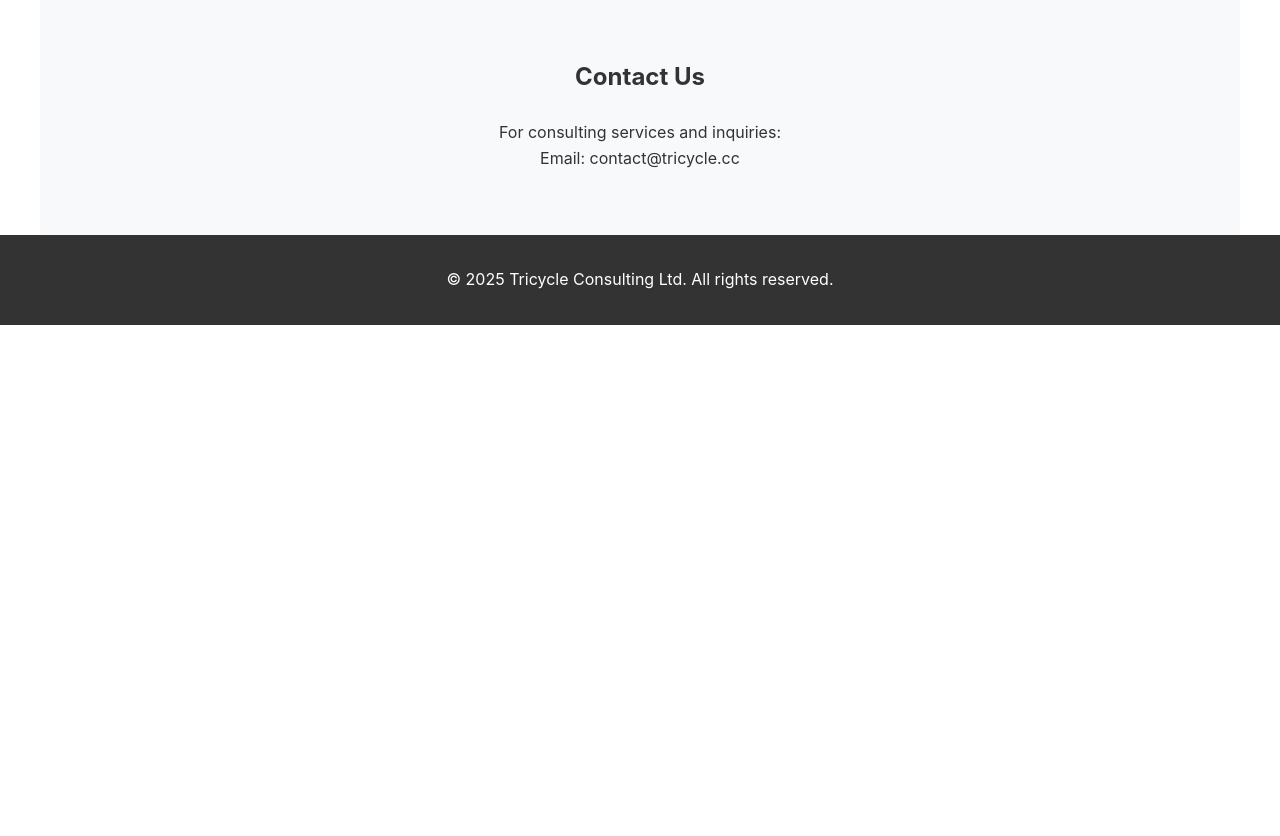
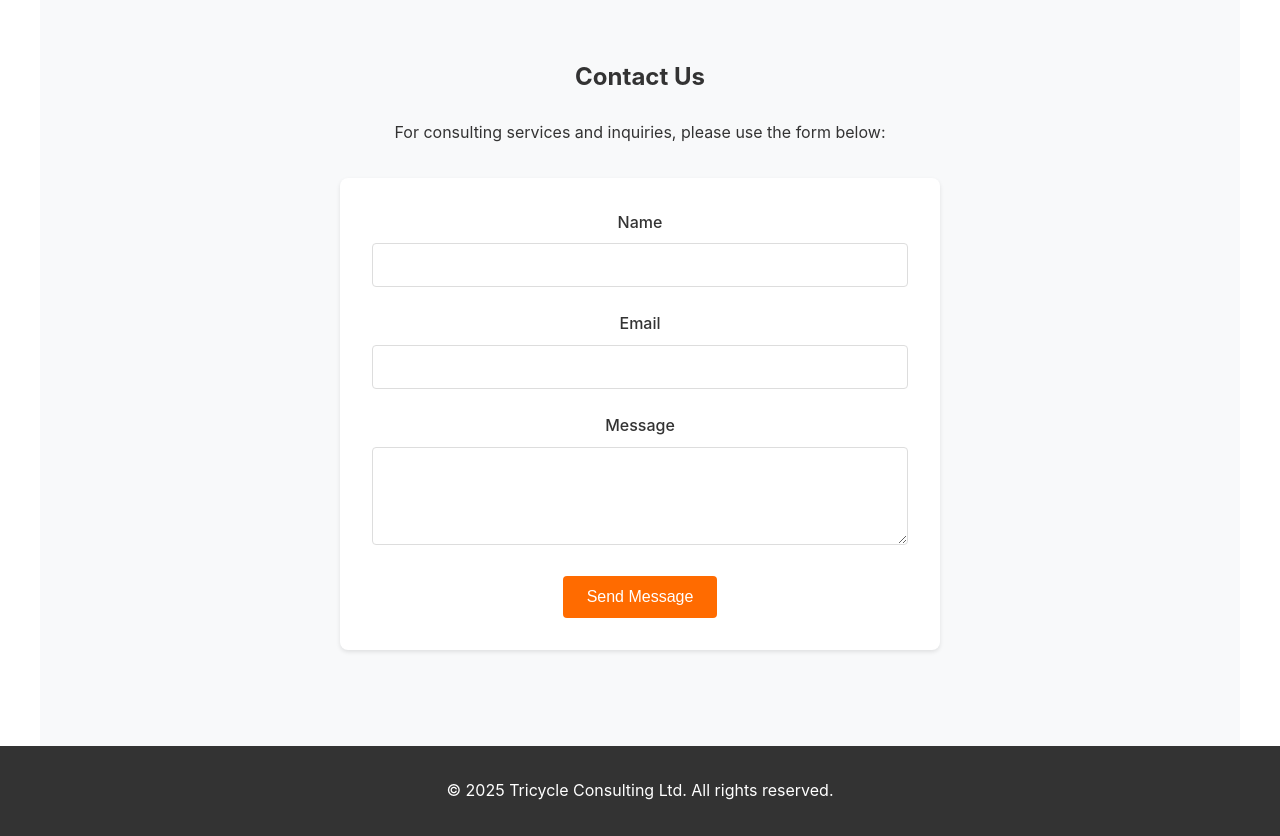
Before and after one commit to tricycleconsulting/website, a plain HTML site: page index.html in a window 1280 px wide. Shown: the part 760-1596 px from the top of the page. Before the commit the page ends 1085 px from the top, so only its background shows below. Drawn offline with Linux system fonts and the light colour scheme.

Commit message:
Add contact form and remove email display

```diff
--- a/index.html
+++ b/index.html
@@ -49,8 +49,22 @@
 
         <section id="contact" class="contact">
             <h2>Contact Us</h2>
-            <p>For consulting services and inquiries:</p>
-            <p>Email: contact@tricycle.cc</p>
+            <p>For consulting services and inquiries, please use the form below:</p>
+            <form action="https://formspree.io/f/contact@tricycle.cc" method="POST" class="contact-form">
+                <div class="form-group">
+                    <label for="name">Name</label>
+                    <input type="text" id="name" name="name" required>
+                </div>
+                <div class="form-group">
+                    <label for="email">Email</label>
+                    <input type="email" id="email" name="email" required>
+                </div>
+                <div class="form-group">
+                    <label for="message">Message</label>
+                    <textarea id="message" name="message" rows="4" required></textarea>
+                </div>
+                <button type="submit">Send Message</button>
+            </form>
         </section>
     </main>
 
--- a/styles.css
+++ b/styles.css
@@ -145,6 +145,59 @@
     margin-bottom: 1.5rem;
 }
 
+/* Contact Form */
+.contact-form {
+    max-width: 600px;
+    margin: 2rem auto;
+    padding: 2rem;
+    background: white;
+    border-radius: 8px;
+    box-shadow: 0 2px 4px rgba(0,0,0,0.1);
+}
+
+.form-group {
+    margin-bottom: 1.5rem;
+}
+
+.form-group label {
+    display: block;
+    margin-bottom: 0.5rem;
+    color: var(--primary-color);
+    font-weight: 500;
+}
+
+.form-group input,
+.form-group textarea {
+    width: 100%;
+    padding: 0.75rem;
+    border: 1px solid #ddd;
+    border-radius: 4px;
+    font-size: 1rem;
+    transition: border-color 0.3s ease;
+}
+
+.form-group input:focus,
+.form-group textarea:focus {
+    outline: none;
+    border-color: var(--secondary-color);
+    box-shadow: 0 0 0 2px rgba(255,107,0,0.1);
+}
+
+.contact-form button {
+    background: var(--secondary-color);
+    color: white;
+    border: none;
+    padding: 0.75rem 1.5rem;
+    border-radius: 4px;
+    font-size: 1rem;
+    cursor: pointer;
+    transition: background-color 0.3s ease;
+}
+
+.contact-form button:hover {
+    background: var(--accent-color);
+}
+
 /* Footer */
 footer {
     text-align: center;
```
